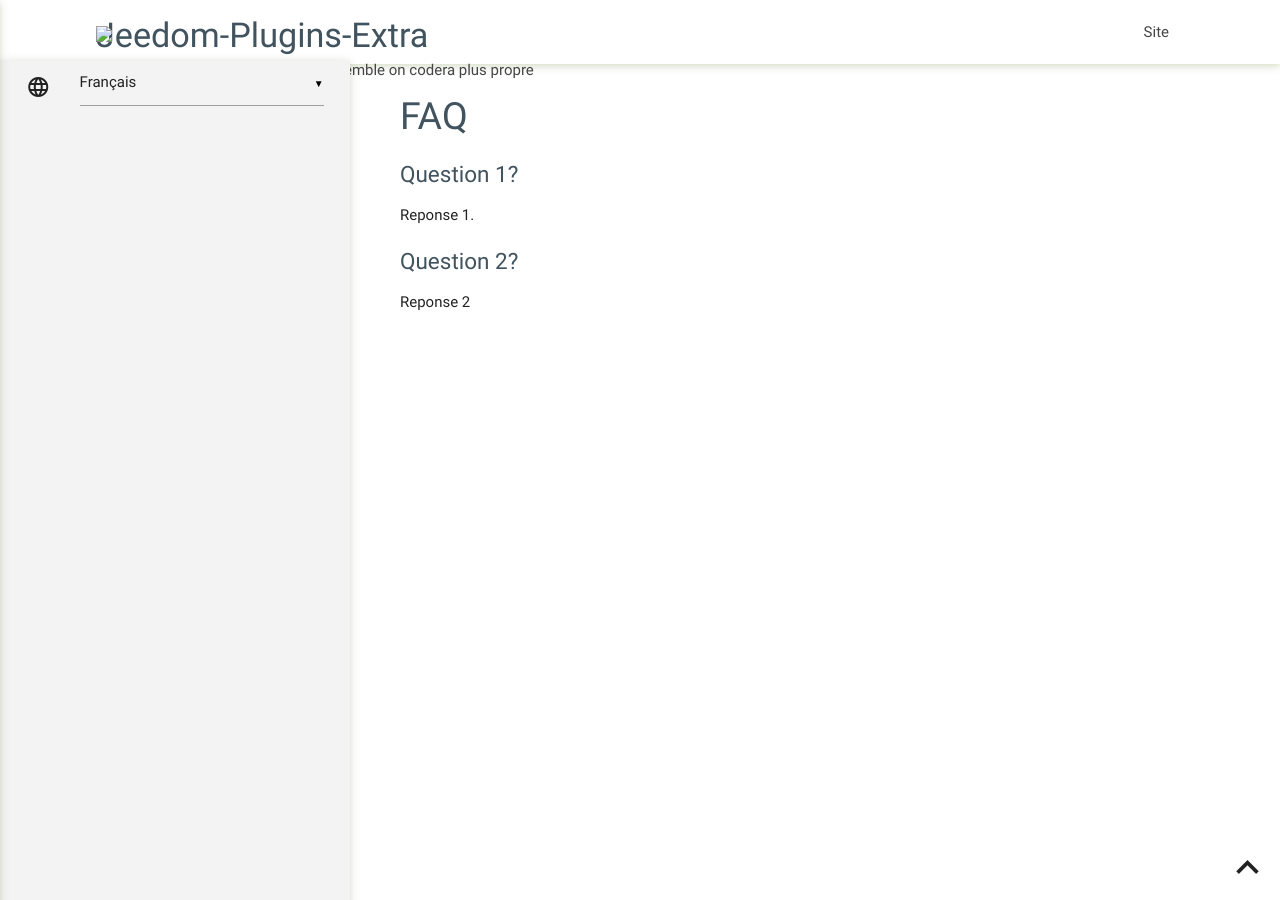
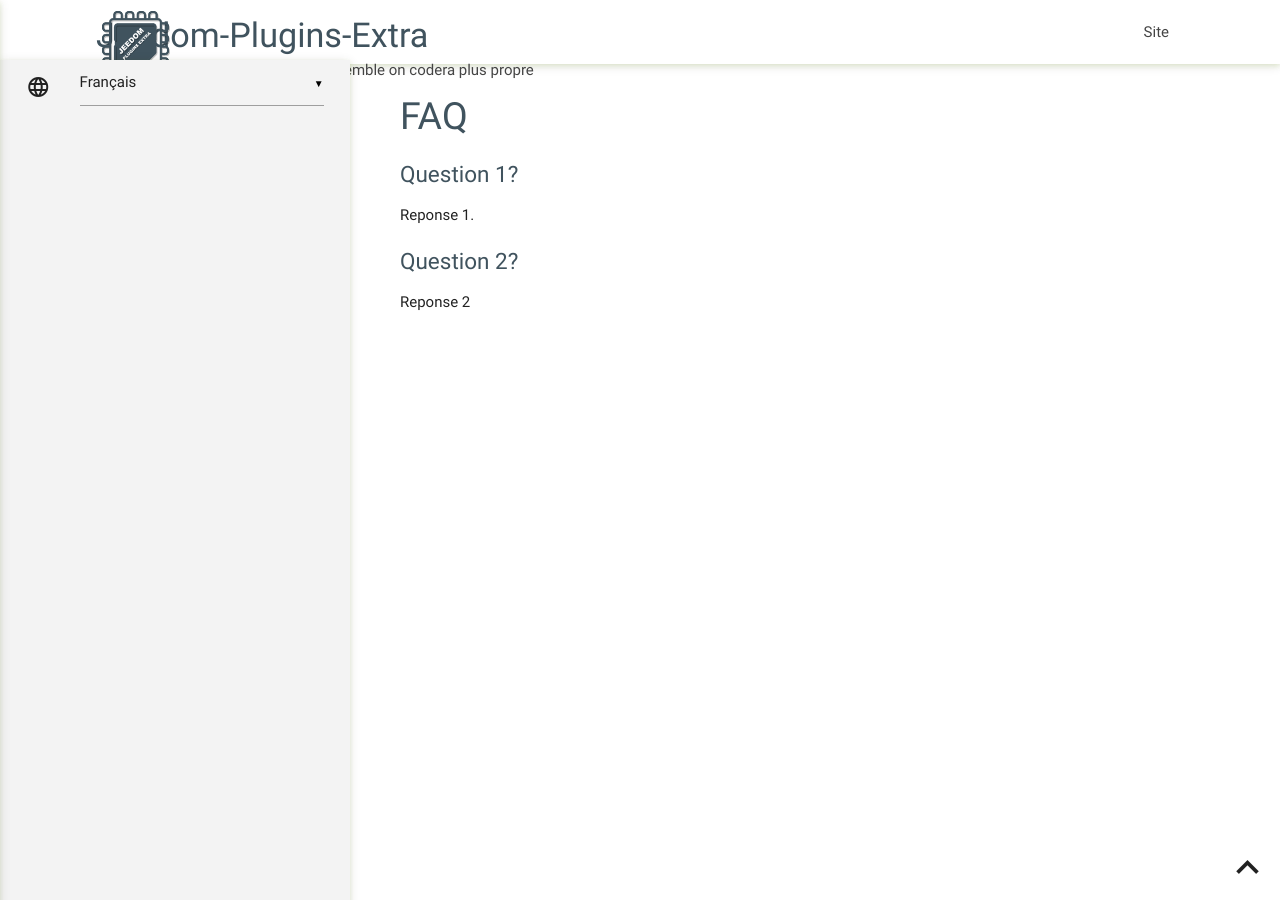
Before and after one commit to rjullien/testPluginTemplateV2, a Jekyll site: the page built from fr_FR/faq.md, in a window 1280 px wide. Built offline with Jekyll 4.4.1, drawn with Linux system fonts in a browser that asks for light colours; our own code applies the rules of GitHub Pages for plain Markdown files.

Commit message:
Update default.html

```diff
--- a/_layouts/default.html
+++ b/_layouts/default.html
@@ -12,7 +12,7 @@
   <div>
          <nav style="background-color:#eee" !important>
             <div class="nav-wrapper container">
-                <a id="logo-container" href="https://jeedom-plugins-extra.github.io/" class="brand-logo left"><img src="images/logoblue.png" style="height:80px;margin-top:5px"></a>
+                <a id="logo-container" href="https://jeedom-plugins-extra.github.io/" class="brand-logo left"><img src="../images/logoblue.png" style="height:80px;margin-top:5px"></a>
                 <ul class="titre">
                     <li><h4 style="margin-bottom:0px">Jeedom-Plugins-Extra</h4><h6>Car à plusieurs on est plus fort et ensemble on codera plus propre</h6></li>
                 </ul>
```
